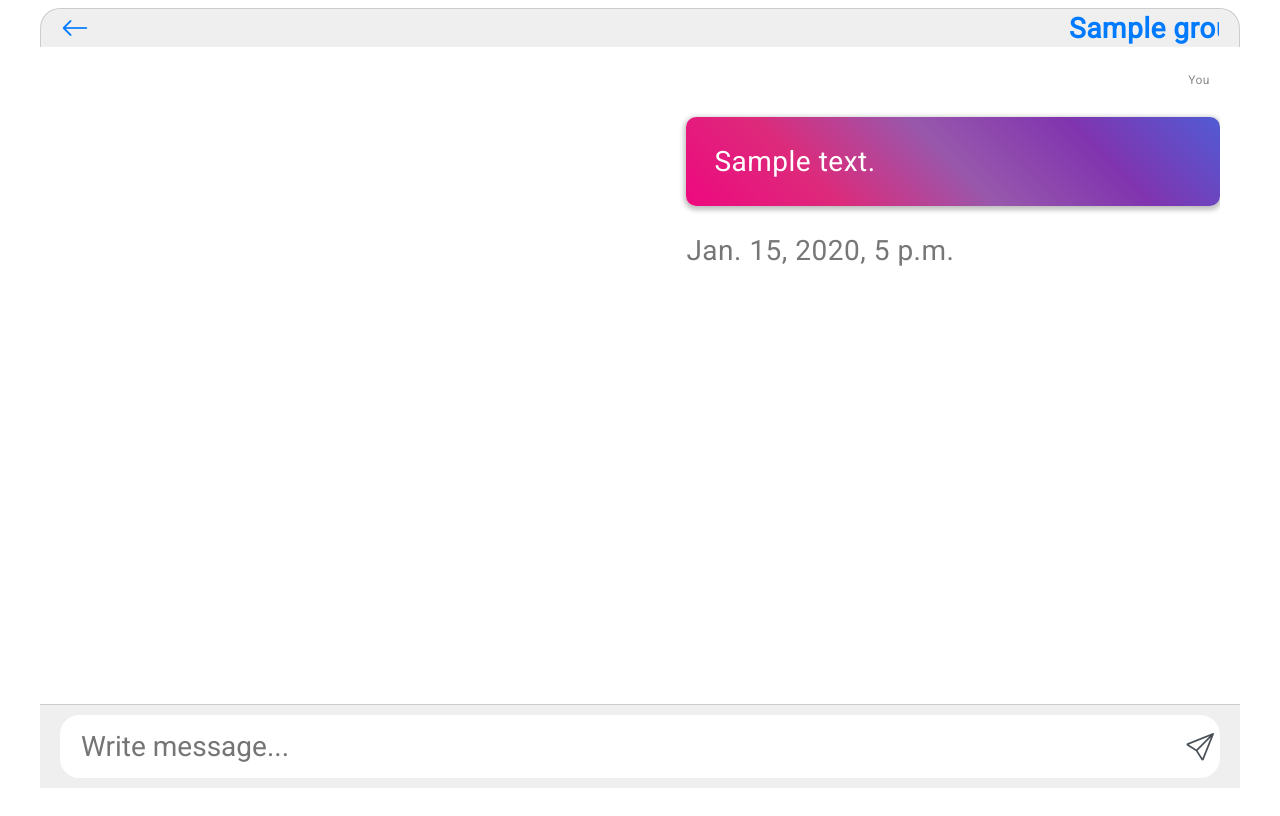
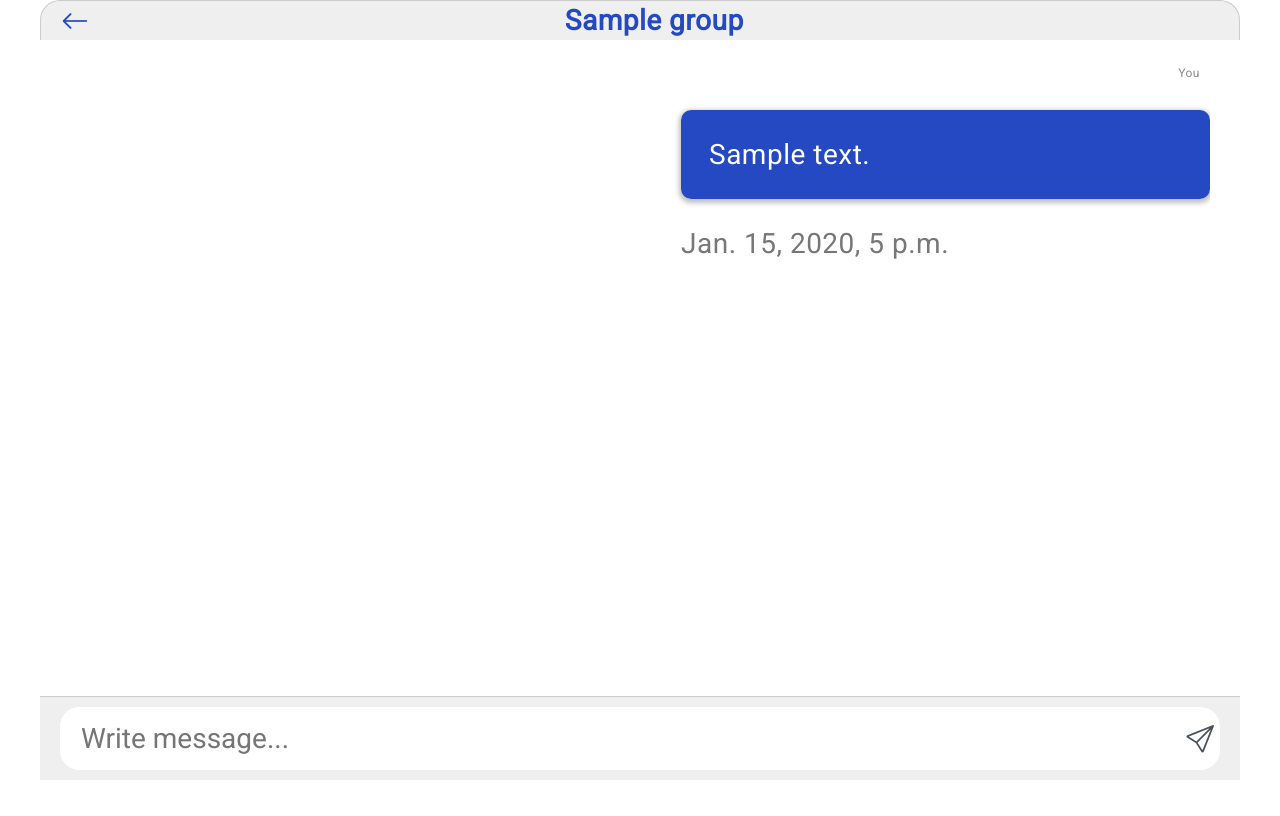
Before and after one commit to nospring2902/WebChat-with-AI-Gen, a Django app: page /chat/1/ in a window 1280 px wide. After the commit the page ends 780 px from the top, so only its background shows below. Run offline with Django 4.2, Linux system fonts and the light colour scheme; a user stored in the database is signed in; tables that the repository leaves empty hold one stand-in row (values such as "Sample post"); some libraries are stand-ins or nearby versions.

Commit message:
Update too hard for me

```diff
--- a/static/css/chat.css
+++ b/static/css/chat.css
@@ -5,6 +5,11 @@
 }
 
 /* Styling the main container */
+html, body {
+    height: 100%;
+    margin: 0;
+    padding: 0;
+}
 .container {
     width: 100%;
     margin: auto;
@@ -49,12 +54,16 @@ img {
 }
 
 /* styling user-name */
+
+
 .active {
-    width: 150px;
-    float: left;
+    flex-grow: 1; /* Allows the group name to take up available space */
     color: black;
     font-weight: bold;
-    margin: 0 0 0 5px;
+    margin: 0 5px;
+    overflow: hidden; /* Ensures that text will be contained within the available space */
+    text-overflow: ellipsis; /* Adds "..." if the text overflows */
+    white-space: nowrap; /* Keeps the text on one line */
 }
 
 /* Styling the inbox */
@@ -72,12 +81,12 @@ img {
 .back-button {
     display: inline-block;
     font-size: 20px;
-    color: #007bff; /* Bootstrap primary color or your choice */
+    color: #2449c3; /* Bootstrap primary color or your choice */
     text-decoration: none;
 }
 
 .back-button:hover {
-    color: #007bff; /* Bootstrap primary color or your choice */
+    color: #2449c3; /* Bootstrap primary color or your choice */
     /* Darker shade for hover effect */
 }
 
@@ -199,7 +208,7 @@ p {
 }
 
 .outgoing-chats-msg p {
-    background-image: linear-gradient(45deg, #ee087f 0%, #DD2A7B 25%, #9858ac 50%, #8134AF 75%, #515BD4 100%);
+    background-image: linear-gradient(45deg, #2449c3 0%, #2449c3 100%);
     color: #fff;
 
 
@@ -263,7 +272,7 @@ p {
     }
 }
 .active p {
-    color: #007bff; /* Bootstrap primary color or your choice */
+    color: #2449c3; /* Bootstrap primary color or your choice */
      /* Màu xanh nước biển */
     white-space: nowrap; /* Giữ văn bản trên một dòng */
     overflow: hidden; /* Ẩn phần dư nếu quá dài */
--- a/templates/chat.html
+++ b/templates/chat.html
@@ -1,37 +1,36 @@
 <html>
 <head>
     <link rel="stylesheet" href="/static/css/chat.css" />
-    <!-- Import this CDN to use icons -->
     <link rel="stylesheet" href="https://cdn.jsdelivr.net/npm/bootstrap-icons@1.9.1/font/bootstrap-icons.css" />
     <style>
-      /* CSS to remove the underline from all links */
-      .message-link {
-        text-decoration: none;
-        color: inherit; /* Keeps the text color the same as the surrounding text */
+      /* Updated and additional CSS here */
+      .msg-page {
+        max-height: 70vh;
+        overflow-y: auto;
+        padding-right: 10px;
       }
 
-      /* Style for the sender name */
+      .sender-name,
+      .your-account {
+        font-size: 12px;
+        color: #888;
+        margin-bottom: 2px;
+      }
+
       .sender-name {
-        font-size: 12px; /* Smaller text */
-        color: #888; /* Gray color for better aesthetics */
-        margin-bottom: 2px; /* Less space between the name and the chat box */
-        margin-left: 10px; /* Aligns the name with the chat box */
+        margin-left: 10px;
       }
+
       .your-account {
-        font-size: 12px; /* Smaller text */
-        color: #888; /* Gray color for better aesthetics */
-        margin-bottom: 2px; /* Less space between the name and the chat box */
-        margin-right: 10px; /* Aligns the name with the chat box */
+        margin-right: 10px;
         text-align: right;
       }
 
       .outgoing-chats, .received-chats {
-        margin-bottom: 30px; /* Adds larger spacing between messages */
+        margin-bottom: 30px;
       }
-
     </style>
 </head>
-
 <body>
     <!-- Main container -->
     <div class="container">
@@ -49,13 +48,9 @@
         <!-- msg-header section ends -->
 
         <!-- Chat inbox -->
-      <!-- Message container -->
         <div class="msg-page" id="messageContainer">
-
             {% for message in messages %}
             {% if message.sender_id == user_id %}
-
-            <!-- Outgoing messages -->
             <div class="outgoing-chats">
                 <div class="your-account">You</div>
                 <a href="{% url 'thread' message.thread.id %}" class="message-link">
@@ -66,23 +61,22 @@
                             <span class="time">{{ message.timestamp }}</span>
                             {% endif %}
                         </div>
+                    </div>
                 </a>
             </div>
-            </div>
             {% else %}
-            <!-- Incoming messages -->
             <div class="received-chats">
                 <div class="sender-name">{{ message.sender.username }}</div>
                 <a href="{% url 'thread' message.thread.id %}" class="message-link">
                     <div class="received-msg">
                         <div class="received-msg-inbox">
                             <p>{{ message.message_content }}</p>
-                  </a>
                             {% if message.timestamp %}
                             <span class="time">{{ message.timestamp}}</span>
                             {% endif %}
                         </div>
                     </div>
+                </a>
             </div>
             {% endif %}
             {% endfor %}
```
Also changed, not shown: templates/dashboard.html (+5 -5 lines). Lines whose indentation alone changed are shown as unchanged.
